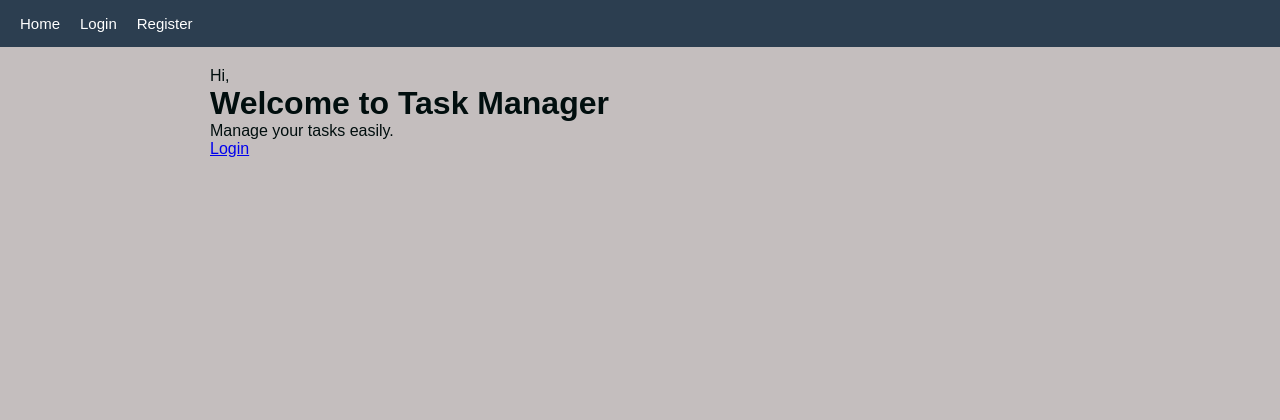
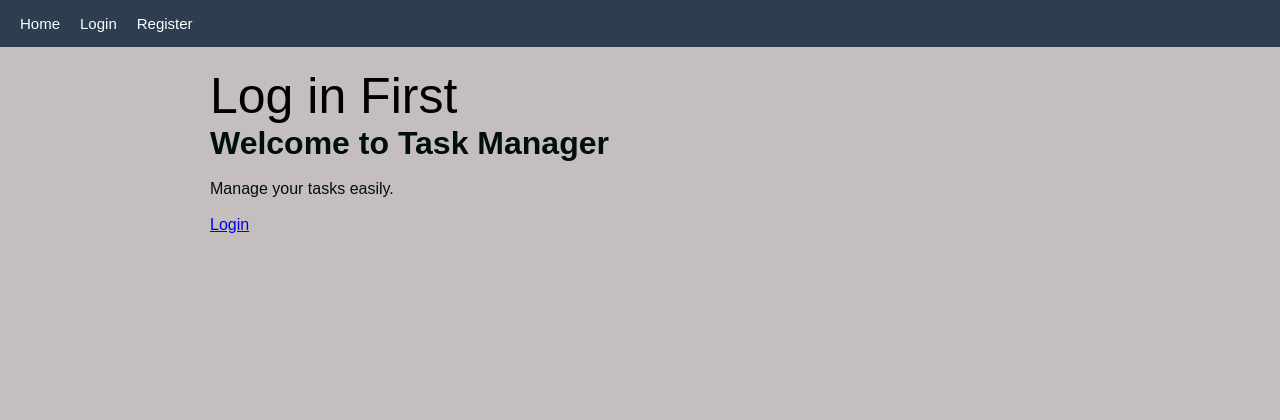
Before and after one commit to j-abedin-j/Assignment, a Django app: page / in a window 1280 px wide. Shown: the top 420 px of the page. Run offline with Django 5.2, Linux system fonts and the light colour scheme.

Commit message:
update project

```diff
--- a/tasks/static/style.css
+++ b/tasks/static/style.css
@@ -69,3 +69,7 @@ footer {
 .navbar form button:hover {
     color: #e74c3c;
 }
+span{
+    color: #000000;
+    font-size: 50px;
+}
--- a/tasks/templates/tasks/base.html
+++ b/tasks/templates/tasks/base.html
@@ -14,7 +14,12 @@
                 <div class="message">{{ msg }}</div>
             {% endfor %}
         {% endif %}
-<span>Hi, {{user.username}}</span>
+
+{% if user.is_authenticated %}
+<span>Hi {{user.username}}</span>
+{% else %}
+<span>Log in First</span>
+{% endif %}
         {% block content %}
         {% endblock %}
     </div>
--- a/tasks/templates/tasks/home.html
+++ b/tasks/templates/tasks/home.html
@@ -1,8 +1,8 @@
 {% extends 'tasks/base.html' %}
 
 {% block content %}
-<h1>Welcome to Task Manager</h1>
-<p>Manage your tasks easily.</p>
+<h1>Welcome to Task Manager</h1><br>
+<p>Manage your tasks easily.</p><br>
 {% if user.is_authenticated %}
     <a href="{% url 'task_list' %}">Go to My Tasks</a>
 {% else %}
```
Also changed, not shown: db.sqlite3.
